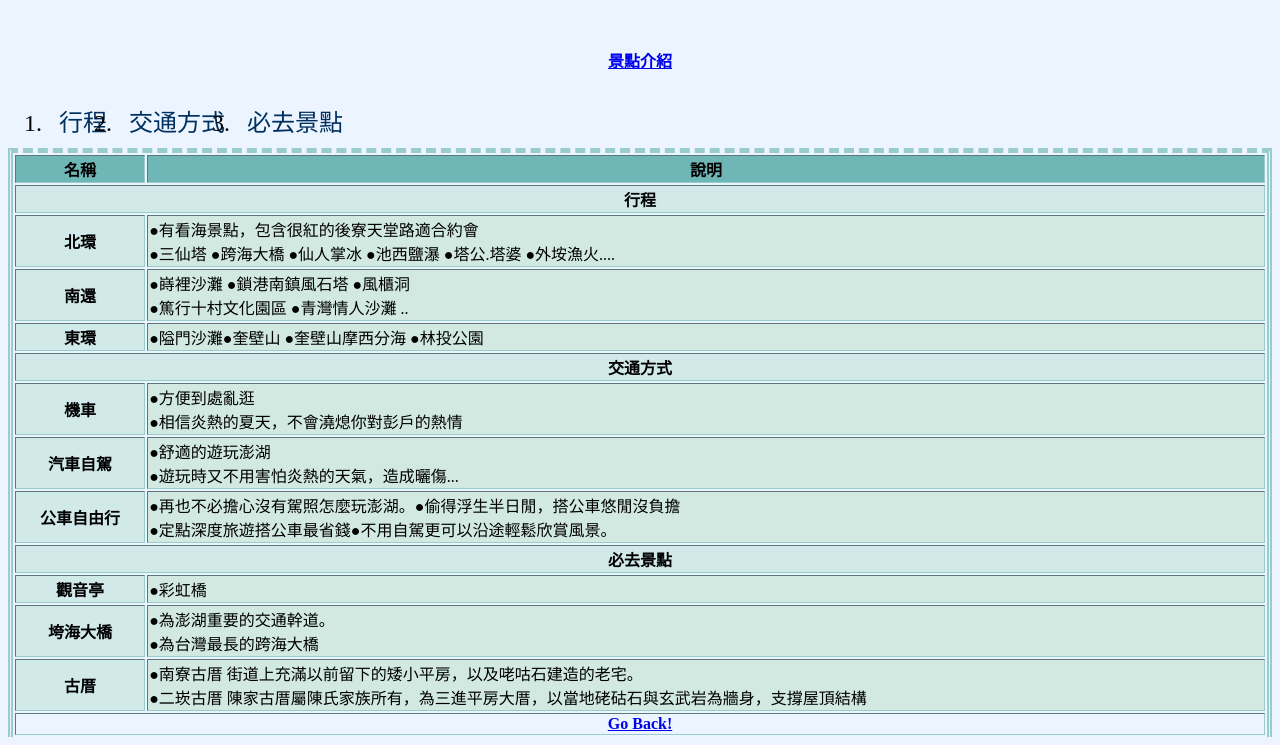
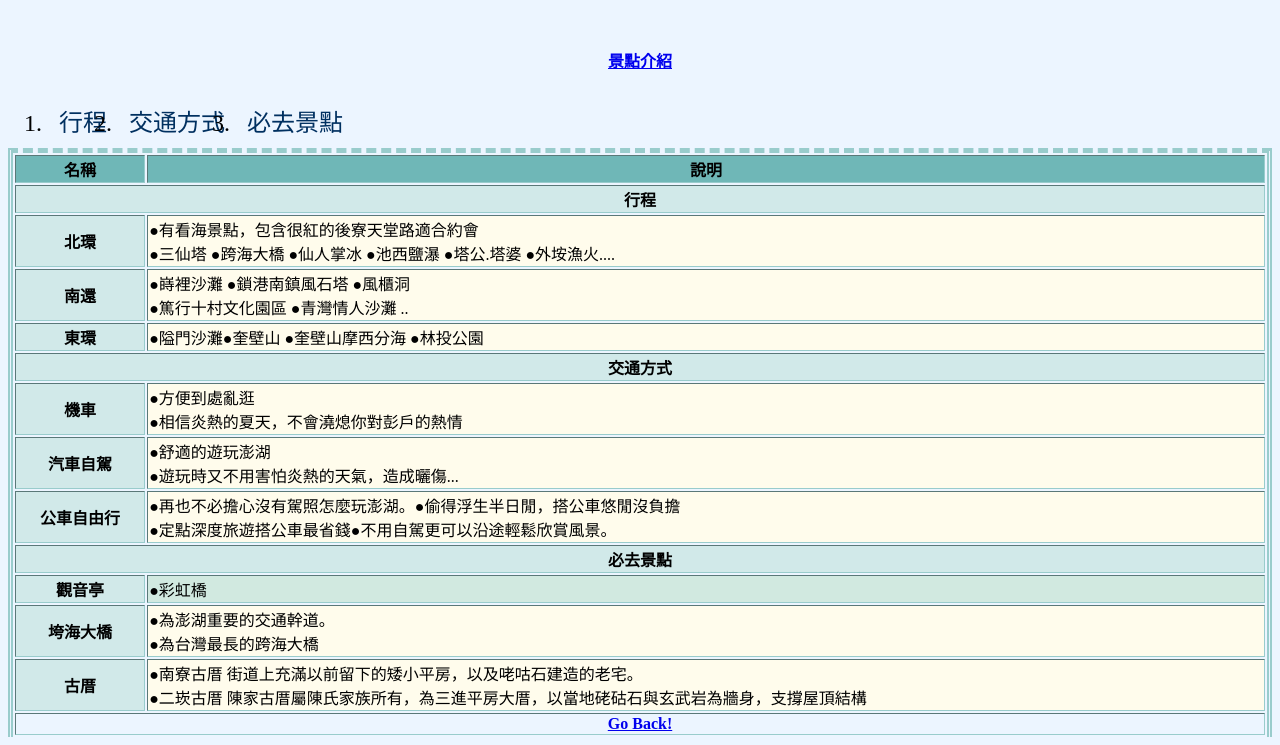
Before and after one commit to shih3511/shih3511.github.io, a plain HTML site: page index.html in a window 1280 px wide. Shown: the part 572-1317 px from the top of the page. Drawn offline with Linux system fonts and the light colour scheme.

Commit message:
Update index.html

```diff
--- a/index.html
+++ b/index.html
@@ -31,17 +31,17 @@
 			<tr>
 
 				<th id="north" bgcolor="#D1E9E9">北環</th>
-				<td id="Description" bgcolor="#D1E9E0	">●有看海景點，包含很紅的後寮天堂路適合約會
+				<td id="Description" bgcolor="	#FFFCEC	">●有看海景點，包含很紅的後寮天堂路適合約會
 					<br>●三仙塔 ●跨海大橋 ●仙人掌冰 ●池西鹽瀑 ●塔公.塔婆 ●外垵漁火....
 			</tr>
 			<tr>
 				<th id="south" bgcolor="#D1E9E9">南還</th>
-				<td id="Description" bgcolor="#D1E9E0	">●嵵裡沙灘 ●鎖港南鎮風石塔 ●風櫃洞
+				<td id="Description" bgcolor="	#FFFCEC	">●嵵裡沙灘 ●鎖港南鎮風石塔 ●風櫃洞
 					<br> ●篤行十村文化園區 ●青灣情人沙灘 ..</td>
 			</tr>
 			<tr>
 				<th id="east" bgcolor="#D1E9E9">東環</th>
-				<td id="Description" bgcolor="#D1E9E0	">●隘門沙灘●奎壁山 ●奎壁山摩西分海 ●林投公園</td>
+				<td id="Description" bgcolor="	#FFFCEC	">●隘門沙灘●奎壁山 ●奎壁山摩西分海 ●林投公園</td>
 			</tr>
 
 
@@ -50,17 +50,17 @@
 			</tr>
 			<tr>
 				<th id="scooter" bgcolor="#D1E9E9">機車</th>
-				<td id="Description" bgcolor="#D1E9E0	">●方便到處亂逛
+				<td id="Description" bgcolor="	#FFFCEC	">●方便到處亂逛
 					<br>●相信炎熱的夏天，不會澆熄你對彭戶的熱情 </td>
 			</tr>
 			<tr>
 				<th id="car" bgcolor="#D1E9E9">汽車自駕</th>
-				<td id="Description" bgcolor="#D1E9E0	">●舒適的遊玩澎湖
+				<td id="Description" bgcolor="	#FFFCEC	">●舒適的遊玩澎湖
 					<br>●遊玩時又不用害怕炎熱的天氣，造成曬傷...</td>
 			</tr>
 			<tr>
 				<th id="bus" bgcolor="#D1E9E9">公車自由行</th>
-				<td id="Description" bgcolor="#D1E9E0	">●再也不必擔心沒有駕照怎麼玩澎湖。●偷得浮生半日閒，搭公車悠閒沒負擔
+				<td id="Description" bgcolor="	#FFFCEC	">●再也不必擔心沒有駕照怎麼玩澎湖。●偷得浮生半日閒，搭公車悠閒沒負擔
 					<br>●定點深度旅遊搭公車最省錢●不用自駕更可以沿途輕鬆欣賞風景。</td>
 			</tr>
 
@@ -74,12 +74,12 @@
 			</tr>
 			<tr>
 				<th id="bridge" bgcolor="#D1E9E9">垮海大橋</th>
-				<td bgcolor="#D1E9E0	">●為澎湖重要的交通幹道。
+				<td bgcolor="	#FFFCEC	">●為澎湖重要的交通幹道。
 					<br>●為台灣最長的跨海大橋</td>
 			</tr>
 			<tr>
 				<th id="oldhouse" bgcolor="#D1E9E9">古厝</th>
-				<td bgcolor="#D1E9E0	">●南寮古厝 街道上充滿以前留下的矮小平房，以及咾咕石建造的老宅。
+				<td bgcolor="	#FFFCEC	">●南寮古厝 街道上充滿以前留下的矮小平房，以及咾咕石建造的老宅。
 					<br>●二崁古厝 陳家古厝屬陳氏家族所有，為三進平房大厝，以當地硓𥑮石與玄武岩為牆身，支撐屋頂結構</td>
 			</tr>
 
```
